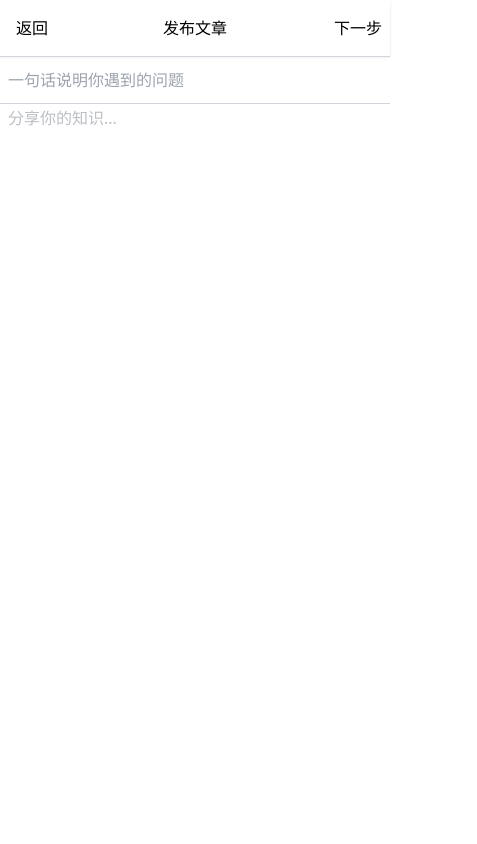
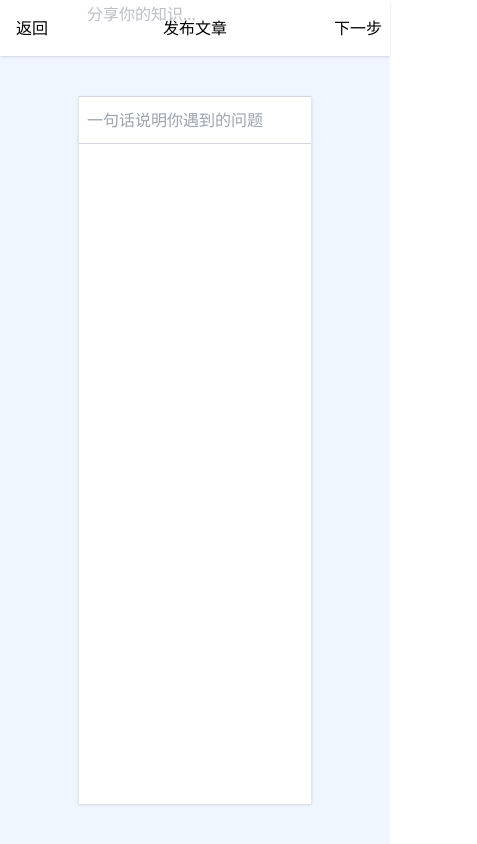
Before and after one commit to Pre117/samlask, a React (Vite) app: page /article-editor in a window 390 px wide. Shown: the whole page, 477 px wide, since content can reach past the window. Built offline with nearby package versions, Linux system fonts and the light colour scheme; no server answers.

Commit message:
修改编辑器样式，删除预览部分

```diff
--- a/src/component/Pop/PublishPop.tsx
+++ b/src/component/Pop/PublishPop.tsx
@@ -60,6 +60,7 @@ const PublishPop = (props: { isShow: boolean; onCancel: () => void }) => {
         console.log(classifiedValue)
         console.log(labelValue)
         console.log(abstractValue)
+        console.log(isShow)
     }, [classifiedValue, labelValue, abstractValue])
 
     return (
--- a/src/pages/editor/ArticleEditor.tsx
+++ b/src/pages/editor/ArticleEditor.tsx
@@ -1,11 +1,9 @@
-import { useEffect, useRef, useState } from 'react'
+import { useState } from 'react'
 import EditorHeader from './editorHeader'
 import RichEditor from './RichEditor'
 
 const ArticleEditor = () => {
     const [title, setTitle] = useState('')
-    const [content, setContent] = useState('')
-    const editorRef = useRef<HTMLDivElement>(null)
 
     const onNextStep = async () => {
         // // 单文件上传
@@ -35,26 +33,10 @@ const ArticleEditor = () => {
         // }
     }
 
-
-    // keyup事件处理函数
-    const keyupToSave = (e: any) => {
-        setContent(editorRef.current?.innerHTML as string)
-        console.log(content)
-        // console.log(title)
-    }
-
-    // 监听keyup事件
-    useEffect(() => {
-        const textEditor = document.querySelector<HTMLDivElement>('#text-editor')
-        textEditor?.addEventListener('keyup', keyupToSave)
-
-        return () => textEditor?.removeEventListener('keyup', keyupToSave)
-    }, [content])
-
     return (
-        <div id="editor" className="h-screen flex flex-col">
+        <div id="editor" className="min-h-screen flex flex-col bg-blue-50">
             <EditorHeader title="发布文章" />
-            <div className="flex-grow grid sm:grid-cols-2 divide-x">
+            <div className="w-3/5 mx-auto my-10 border-x shadow bg-white flex-grow">
                 <div className="flex flex-col">
                     <div className="h-12 border-y border-gray-300 flex items-center flex-shrink-0">
                         <input
@@ -69,10 +51,6 @@ const ArticleEditor = () => {
                         <RichEditor />
                     </div>
                 </div>
-                <div className="hidden sm:block p-3">
-                    <div className='m-2 text-xl font-black'>{title}</div>
-                    <div dangerouslySetInnerHTML={{__html: content}}></div>
-                </div>
             </div>
         </div>
     )
--- a/src/pages/editor/RichEditor.tsx
+++ b/src/pages/editor/RichEditor.tsx
@@ -139,7 +139,8 @@ const RichEditor = () => {
             </div>
             <Editable
                 id="rich-editor"
-                className="p-2 flex-grow prose max-w-none dark:prose-invert"
+                style={{ position: 'static' }}
+                className="p-2 flex-grow prose w-screen sm:w-full sm:max-w-none dark:prose-invert"
                 placeholder="分享你的知识..."
                 renderElement={renderElement}
                 renderLeaf={renderLeaf}
--- a/src/pages/editor/editorHeader.tsx
+++ b/src/pages/editor/editorHeader.tsx
@@ -20,7 +20,7 @@ const EditorHeader = (props: {
     }, [])
 
     return (
-        <div className="w-full h-14 flex justify-between items-center text-center shadow flex-shrink-0">
+        <div className="w-full h-14 flex justify-between items-center text-center shadow bg-white flex-shrink-0">
             <div className="w-16" onClick={() => goToPage('/', history)}>
                 返回
             </div>
```
